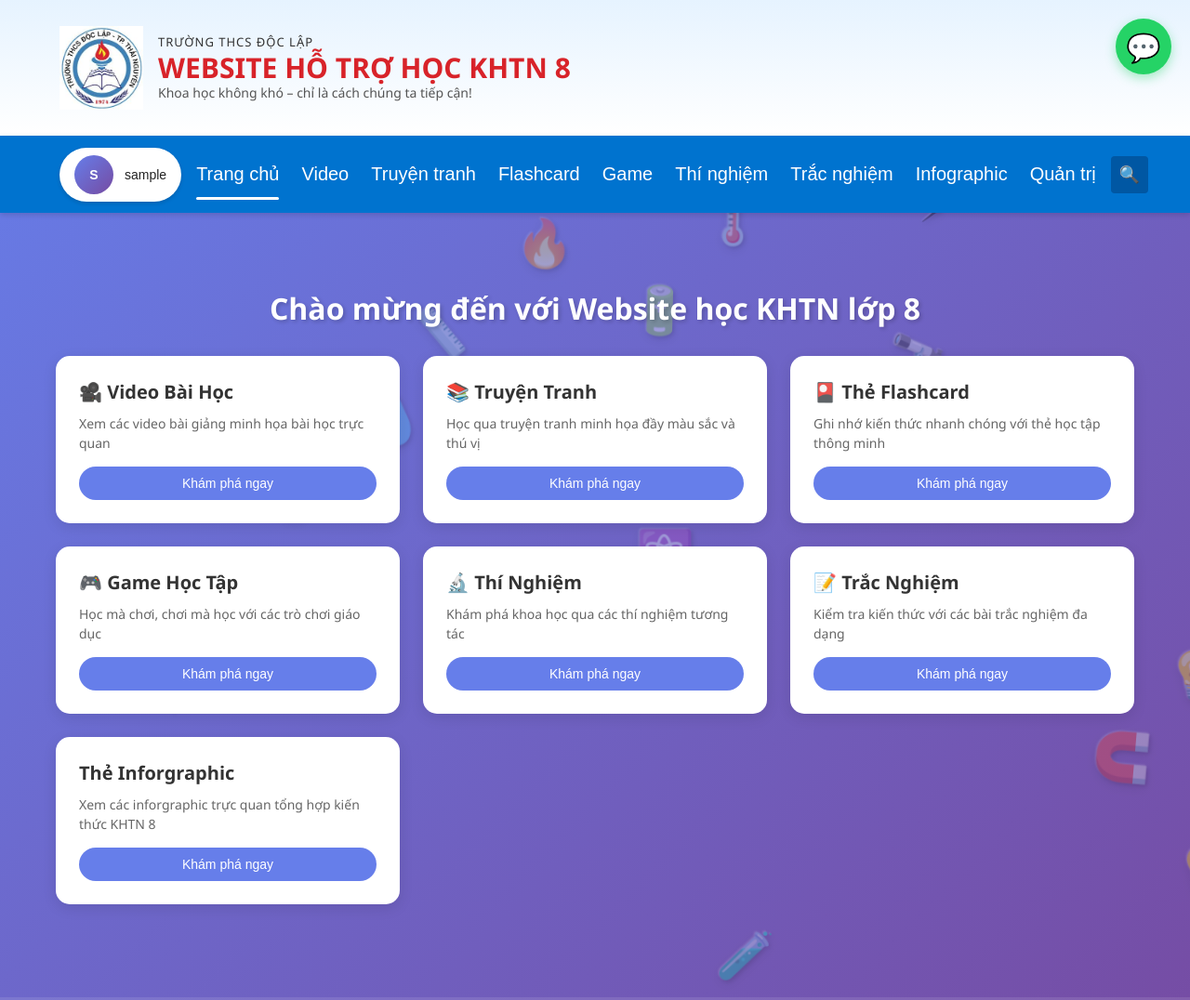
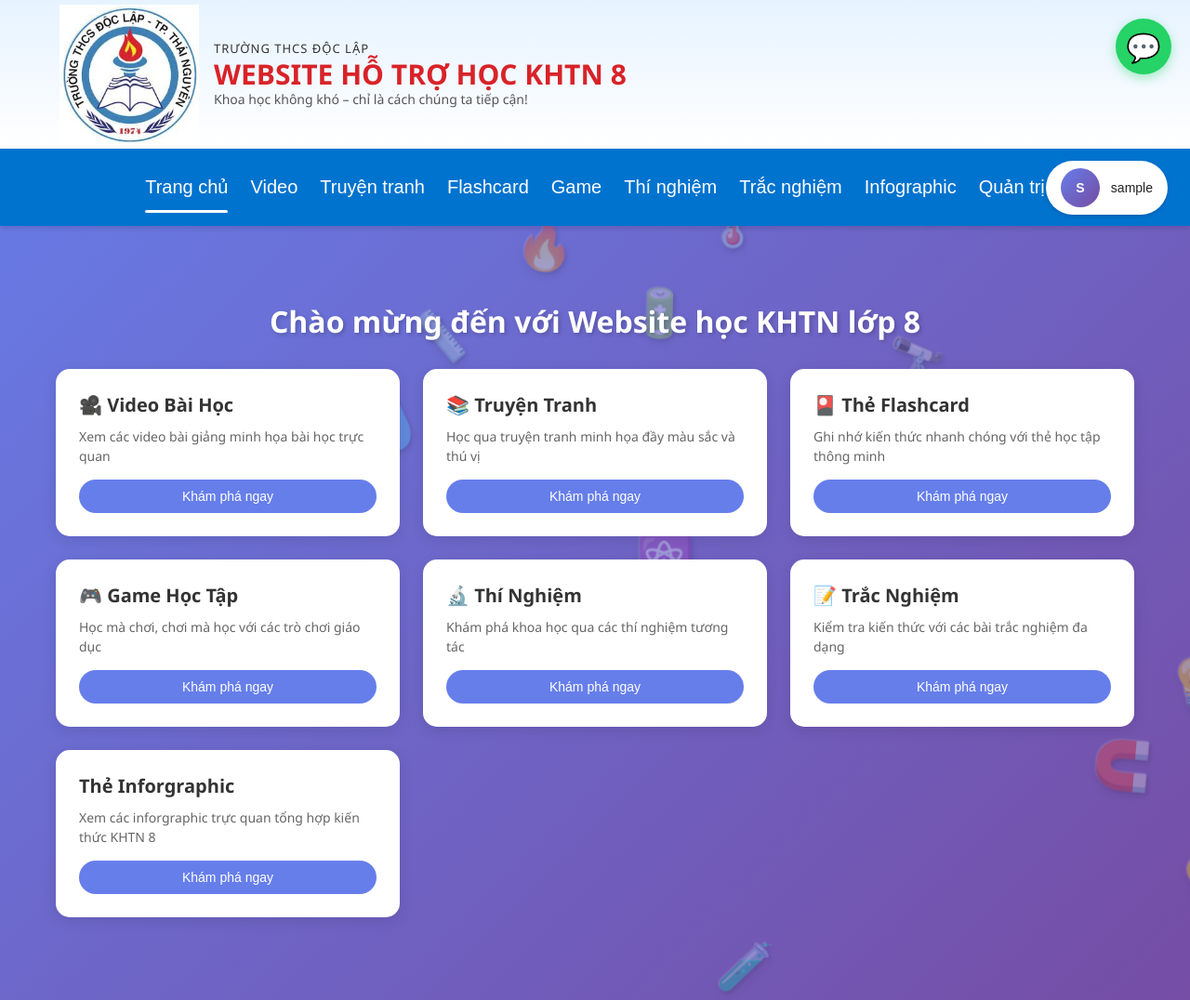
Before and after one commit to Jamejsskjdad/KHTN_8_SQL, a plain HTML site: page public/index.html in a window 1280 px wide. Shown: the top 1076 px of the page at 93% size. Drawn offline with Linux system fonts and the light colour scheme; no server answers; sample sign-in values are in the browser's storage.

Commit message:
Update:"Thay đổi vị trí profile"

```diff
--- a/public/index.html
+++ b/public/index.html
@@ -37,20 +37,7 @@
     <!-- Tầng 2: thanh menu xanh -->
     <div class="edu-main-nav">
       <div class="edu-main-nav-inner">
-      <!-- Bên trái: menu user (giữ nguyên để JS hiện avatar + dropdown) -->
-      <div class="edu-nav-left">
-        <div class="user-menu">
-          <button id="userMenuButton" class="user-menu-button">
-            <!-- avatar tròn -->
-            <span id="userMenuAvatar" class="user-avatar-circle">A</span>
-            <!-- chữ bên cạnh: Đăng nhập / username -->
-            <span id="userMenuLabel" class="user-menu-label">Đăng nhập</span>
-          </button>
-          <div id="userMenuDropdown" class="user-menu-dropdown hidden"></div>
-        </div>
-      </div>
-
-      <!-- Ở giữa: các nút điều hướng (giữ class nav-btn + onclick để JS showPage vẫn hoạt động) -->
+        <!-- Menu ở giữa -->
         <nav class="edu-nav-center">
           <button class="nav-btn active" data-page="home" onclick="showPage('home')">Trang chủ</button>
           <button class="nav-btn" data-page="videos" onclick="showPage('videos')">Video</button>
@@ -62,15 +49,20 @@
           <button class="nav-btn" data-page="inforgraphic" onclick="showPage('inforgraphic')">Infographic</button>
           <button class="nav-btn" data-page="admin" onclick="showPage('admin')">Quản trị</button>
         </nav>
+      </div>
 
-      <!-- Bên phải: nút tìm kiếm (tạm thời là icon, sau này bạn gắn chức năng cũng được) -->
-      <div class="edu-nav-right">
-        <button class="edu-search-btn" type="button" title="Tìm kiếm (đang xây dựng)">
-          🔍
+      <!-- Profile TÁCH RIÊNG, bám mép phải toàn bộ dải xanh -->
+      <div class="edu-profile-wrapper">
+        <div class="user-menu">
+          <button id="userMenuButton" class="user-menu-button">
+            <span id="userMenuAvatar" class="user-avatar-circle">A</span>
+            <span id="userMenuLabel" class="user-menu-label">Đăng nhập</span>
           </button>
+          <div id="userMenuDropdown" class="user-menu-dropdown hidden"></div>
         </div>
       </div>
     </div>
+
 </header>
 <!-- Chatbot Bubble -->
   <div class="chatbot-bubble" onclick="openChatbot()"></div><!-- Chatbot Modal -->
--- a/public/style.css
+++ b/public/style.css
@@ -65,7 +65,7 @@ body {
 .edu-hero-inner {
     max-width: 1200px;
     margin: 0 auto;
-    padding: 28px 24px;
+    padding: 5px 24px;
     display: flex;
     align-items: center;
     justify-content: space-between;
@@ -78,8 +78,8 @@ body {
     gap: 16px;
 }
 .edu-logo {
-    height: 90px;
-    width: 90px;
+    height: 150px;
+    width: 150px;
 }
 
 
@@ -117,6 +117,7 @@ body {
 .edu-main-nav {
     background: #0073cf;
     box-shadow: 0 2px 6px rgba(0,0,0,0.15);
+    position: relative;
 }
 
 .edu-main-nav-inner {
@@ -125,8 +126,16 @@ body {
     padding: 10px 24px;
     display: flex;
     align-items: center;
-    justify-content: space-between;
+    justify-content: center;   /* menu ở giữa */
     gap: 16px;
+}
+
+.edu-profile-wrapper {
+    position: absolute;
+    right: 24px;          /* cách mép phải 24px – muốn sát hẳn thì dùng 0 */
+    top: 50%;
+    transform: translateY(-50%);
+    z-index: 10;          /* để nổi lên trên */
 }
 
 /* Bên trái: user menu */
```
Lines whose indentation alone changed are shown as unchanged.
